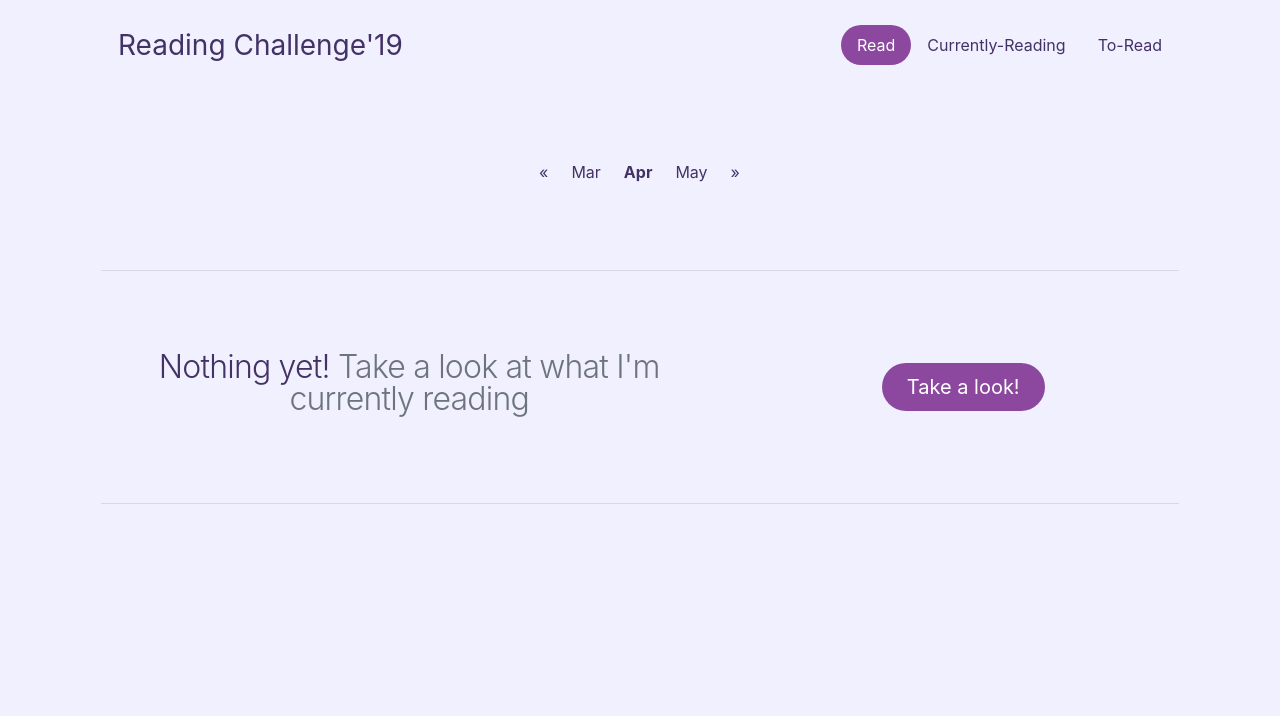
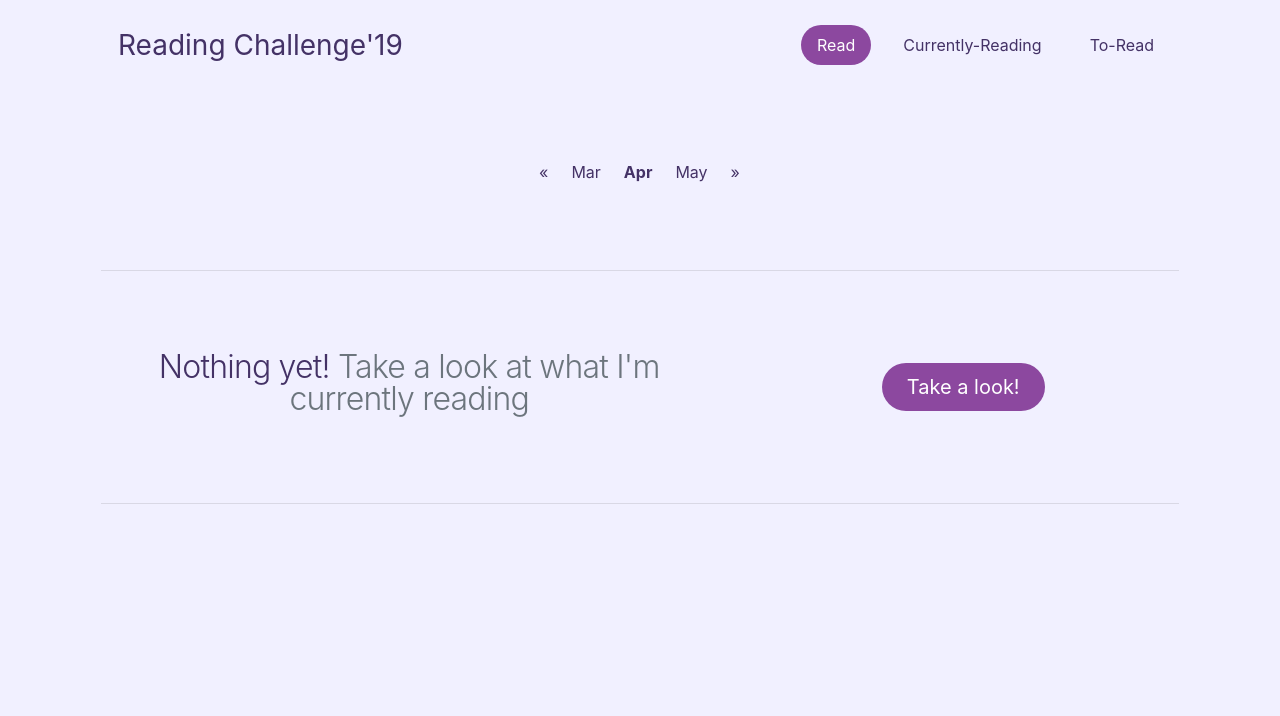
Before and after one commit to VilijaSan/CS50-Homepage, a plain HTML site: page read.html in a window 1280 px wide. Shown: the top 716 px of the page. Drawn offline with nearby package versions, Linux system fonts and the light colour scheme.

Commit message:
minor changes

```diff
--- a/styles/styles.css
+++ b/styles/styles.css
@@ -15,6 +15,11 @@ a {
 
 a:hover {
     color: #8C489F;
+}
+
+.nav-link {
+    margin-right: 0.5rem;
+    margin-left: 0.5rem;
 }
 
 header .nav-link:hover, .current {
@@ -85,6 +90,10 @@ main .btn {
     background-color: #F1F0FF;
 }
 
+.page-link:focus {
+    box-shadow: none;
+}
+
 #pagination-demo>li.page.active>a {
     background-color: #F1F0FF;
     color: #443266;
```
